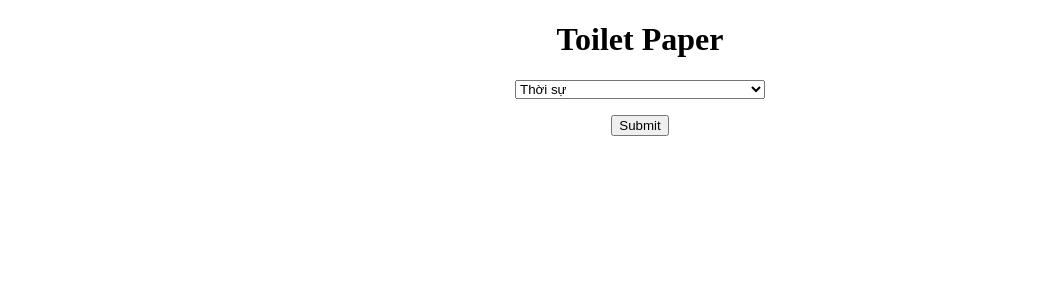
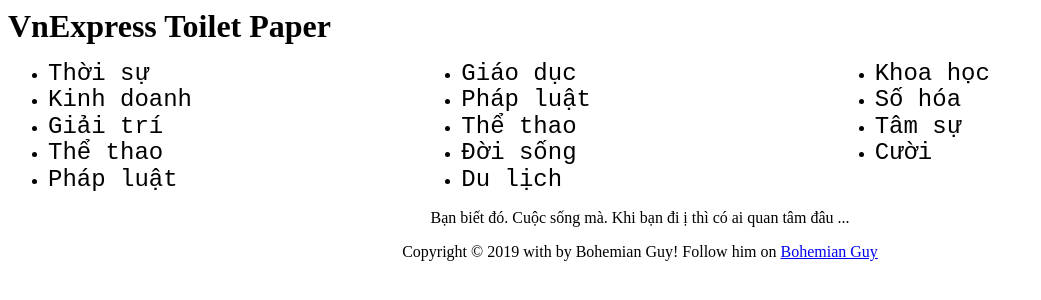
Before and after one commit to PhiHuyHoang/ToiletPaper, a Flask app: page / in a window 1280 px wide. Shown: the top 300 px of the page, without its empty margins (0-1041 px from the left). Run offline with Flask 2, Linux system fonts and the light colour scheme.

Commit message:
refactoring something when đi ị

```diff
--- a/app.py
+++ b/app.py
@@ -3,25 +3,26 @@ import requests
 import feedparser
 from flask import Flask, render_template, request, redirect
 import os
+from datetime import datetime
+app = Flask(__name__)
 
-app = Flask(__name__)
+year = datetime.now().year
 
 @app.route('/', methods=['GET' , 'POST'])
 def index():
-    return render_template('index.html')
+    return render_template('index.html',year=year)
 @app.route('/result', methods=['POST'])
 def result():
     rss = request.form['rss']
     NewsFeed = feedparser.parse("https://vnexpress.net" + rss)
-    for entry in NewsFeed.entries:
-        print(entry.title, entry.link)
-    return render_template('result.html',NewsFeed = NewsFeed)
+    return render_template('result.html',NewsFeed = NewsFeed,year=year)
 @app.route('/detail', methods=['POST'])
 def detail():
     link = request.form['link']
     soup = BeautifulSoup(requests.get(link).content,'html.parser')
-    paragraphs = soup.find(class_="content_detail fck_detail width_common block_ads_connect")
-    return str(paragraphs)
+    title = soup.find(class_="title_news_detail mb10").text
+    paragraphs = soup.find("article")
+    return """<h1>"""+title+"""</h1>""" + str(paragraphs)
 if __name__ == '__main__':
     port = int(os.getenv('PORT', 8000))
     print("Starting app on port %d" % port)
--- /dev/null
+++ b/static/css/style.css
@@ -0,0 +1,40 @@
+   h1 {
+   margin: 0 auto;
+}
+ul {
+  columns: 3;
+  -webkit-columns: 3;
+  -moz-columns: 3;
+}
+
+.menu {
+    margin: 0 auto;
+    text-align: center;
+}
+button {
+    width: 100%;
+    color: black;
+    font-size: 25px;
+    padding: 0;
+    border: none;
+    background: none;
+    cursor: pointer;
+	font-family: "Courier New", "Courier", "Lucida Sans Typewriter", "Lucida Typewriter", "monospace";
+	font-size: 24px;
+	font-style: normal;
+	font-variant: normal;
+	font-weight: 500;
+	line-height: 26.4px;
+	text-align:left;
+}
+
+button:hover {
+    text-decoration:underline;
+}
+
+#footer {
+    clear: both;
+    position: relative;
+    height: 40px;
+    margin-top: -40px;
+}
--- a/templates/index.html
+++ b/templates/index.html
@@ -3,48 +3,33 @@
 <head>
     <meta charset="UTF-8">
     <title>Toilet Paper</title>
-    <style>
-   h1 {
-   text-align: center;
-}
-
-.menu {
-  margin: 0 auto;
-    width:250px;
-  }
- #link{
-  width:250px;
-  }
-  #submit{
-  text-align: center;
-  }
-  #rss{
-  width:250px;
-  }
-    </style>
+    <link rel="stylesheet" href="{{ url_for('static', filename='css/style.css') }}">
 </head>
 <body>
-<h1>Toilet Paper</h1>
+<h1>VnExpress Toilet Paper</h1>
 <div class="menu">
     <form action="/result" method="post">
-      <select id = "rss" name = "rss" placeholder="rss" required>
-            <option value="/rss/thoi-su.rss">Thời sự</option>
-            <option value="/rss/kinh-doanh.rss">Kinh doanh</option>
-            <option value="/rss/giai-tri.rss">Giải trí</option>
-            <option value="/rss/the-thao.rss">Thể thao</option>
-            <option value="/rss/phap-luat.rss">Pháp luật</option>
-            <option value="/rss/giao-duc.rss">Giáo dục</option>
-            <option value="/rss/phap-luat.rss">Pháp luật</option>
-            <option value="/rss/the-thao.rss">Thể thao</option>
-            <option value="/rss/gia-dinh.rss">Đời sống</option>
-            <option value="/rss/du-lich.rss">Du lịch</option>
-            <option value="/rss/khoa-hoc.rss">Khoa học</option>
-            <option value="/rss/so-hoa.rss">Số hóa</option>
-            <option value="/rss/tam-su.rss">Tâm sự</option>
-            <option value="/rss/cuoi.rss">Cười</option>
-      </select>
-        <p id= "submit"><input type="submit"></p>
+        <ul>
+            <li><button name = "rss" value="/rss/thoi-su.rss" type="submit">Thời sự</button></li>
+            <li><button name = "rss" value="/rss/kinh-doanh.rss" type="submit">Kinh doanh</button></li>
+            <li><button name = "rss" value="/rss/giai-tri.rss" type="submit">Giải trí</button></li>
+            <li><button name = "rss" value="/rss/the-thao.rss" type="submit">Thể thao</button></li>
+            <li><button name = "rss" value="/rss/phap-luat.rss" type="submit">Pháp luật</button></li>
+            <li><button name = "rss" value="/rss/giao-duc.rss" type="submit">Giáo dục</button></li>
+            <li><button name = "rss" value="/rss/phap-luat.rss" type="submit">Pháp luật</button></li>
+            <li><button name = "rss" value="/rss/the-thao.rss" type="submit">Thể thao</button></li>
+            <li><button name = "rss" value="/rss/gia-dinh.rss" type="submit">Đời sống</button></li>
+            <li><button name = "rss" value="/rss/du-lich.rss" type="submit">Du lịch</button></li>
+            <li><button name = "rss" value="/rss/khoa-hoc.rss" type="submit">Khoa học</button></li>
+            <li><button name = "rss" value="/rss/so-hoa.rss" type="submit">Số hóa</button></li>
+            <li><button name = "rss" value="/rss/tam-su.rss" type="submit">Tâm sự</button></li>
+            <li><button name = "rss" value="/rss/cuoi.rss" type="submit">Cười</button></li>
+        </ul>
     </form>
 </div>
 </body>
+<footer>
+    <p align = "center">Bạn biết đó. Cuộc sống mà. Khi bạn đi ị thì có ai quan tâm đâu ...</p>
+<p class="copyright" align = "center">Copyright © {{year}} with <i class="fa fa-heart"></i> by Bohemian Guy! Follow him on <a href="https://chomottachcoffee.wordpress.com" target="_blank">Bohemian Guy</a></p>
+</footer>
 </html>
```
Also changed, not shown: templates/result.html (+10 -24 lines).
